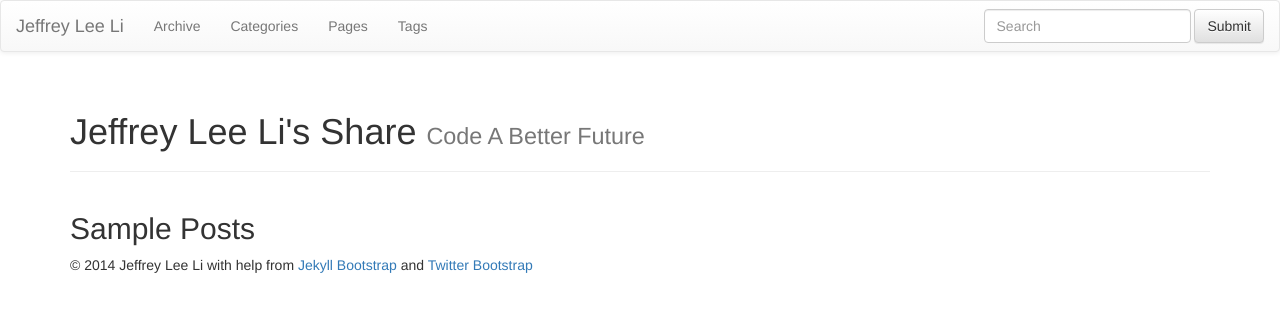
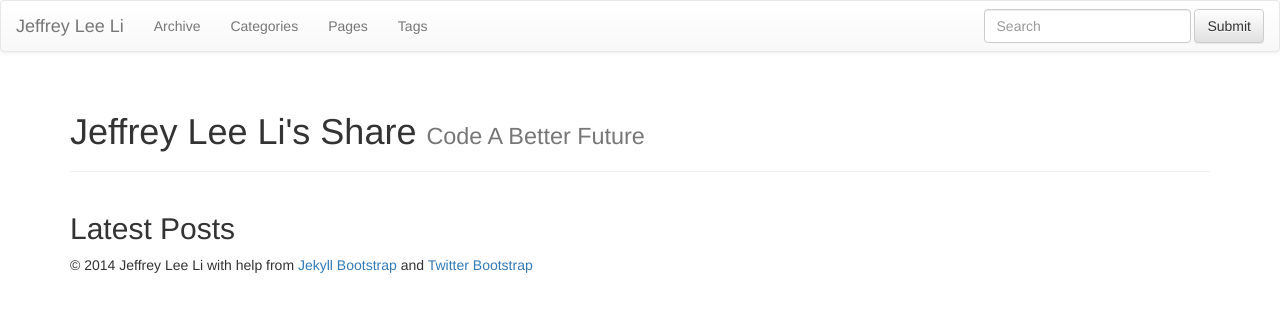
Before and after one commit to JeffreyLeeLi/jeffreyleeli.github.io, a Jekyll site: the page built from index.md, in a window 1280 px wide. Shown: the top 312 px of the page. Built offline with Jekyll 4.4.1, drawn with Linux system fonts in a browser that asks for light colours; nearby versions of some CDN libraries; library files that are not in the unit come from our copies.

Commit message:
use latest

```diff
--- a/index.md
+++ b/index.md
@@ -5,7 +5,7 @@ tagline: Code A Better Future
 ---
 {% include JB/setup %}
 
-## Sample Posts
+## Latest Posts
 
 <ul class="posts">
   {% for post in site.posts %}
```
